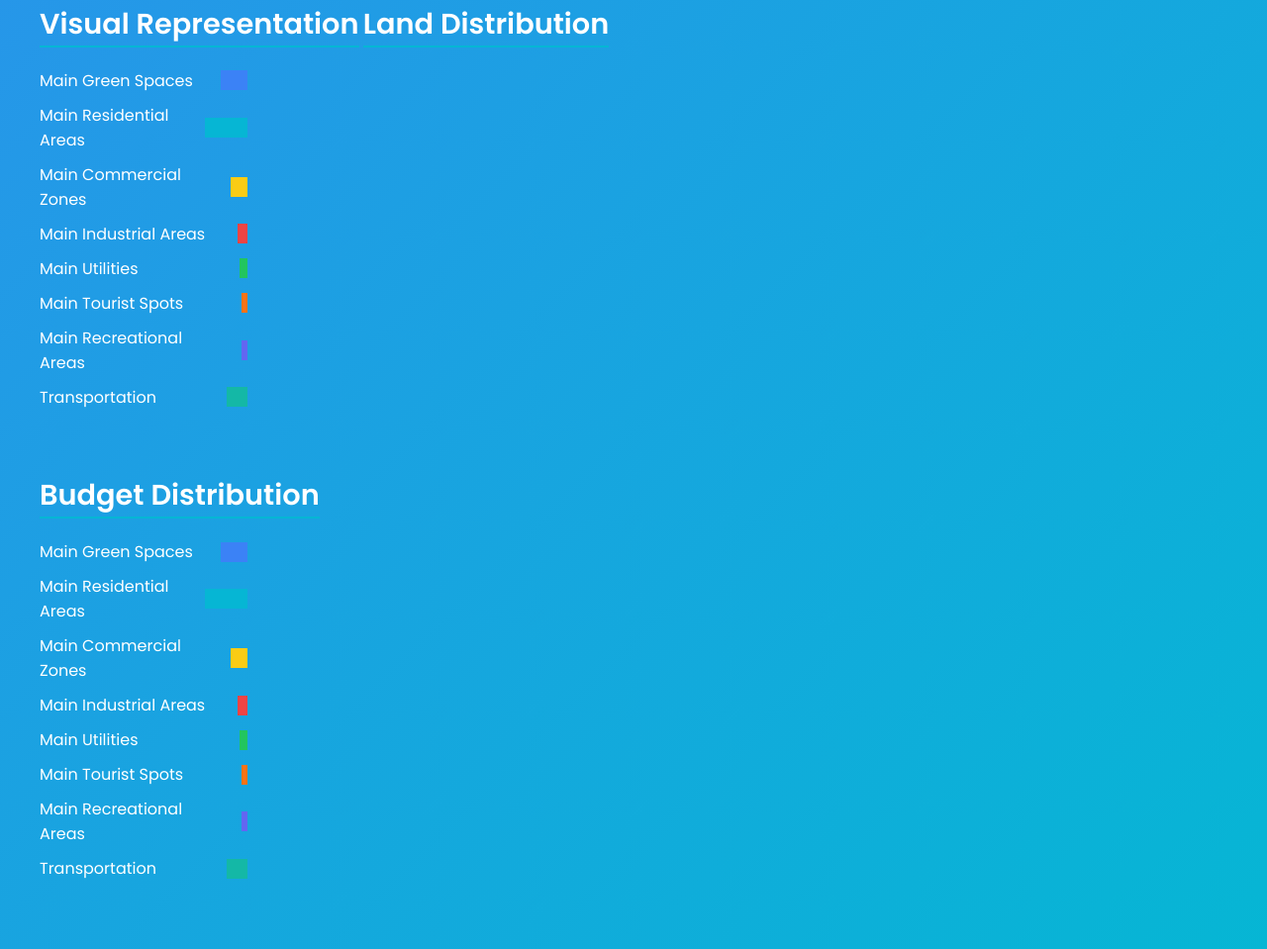
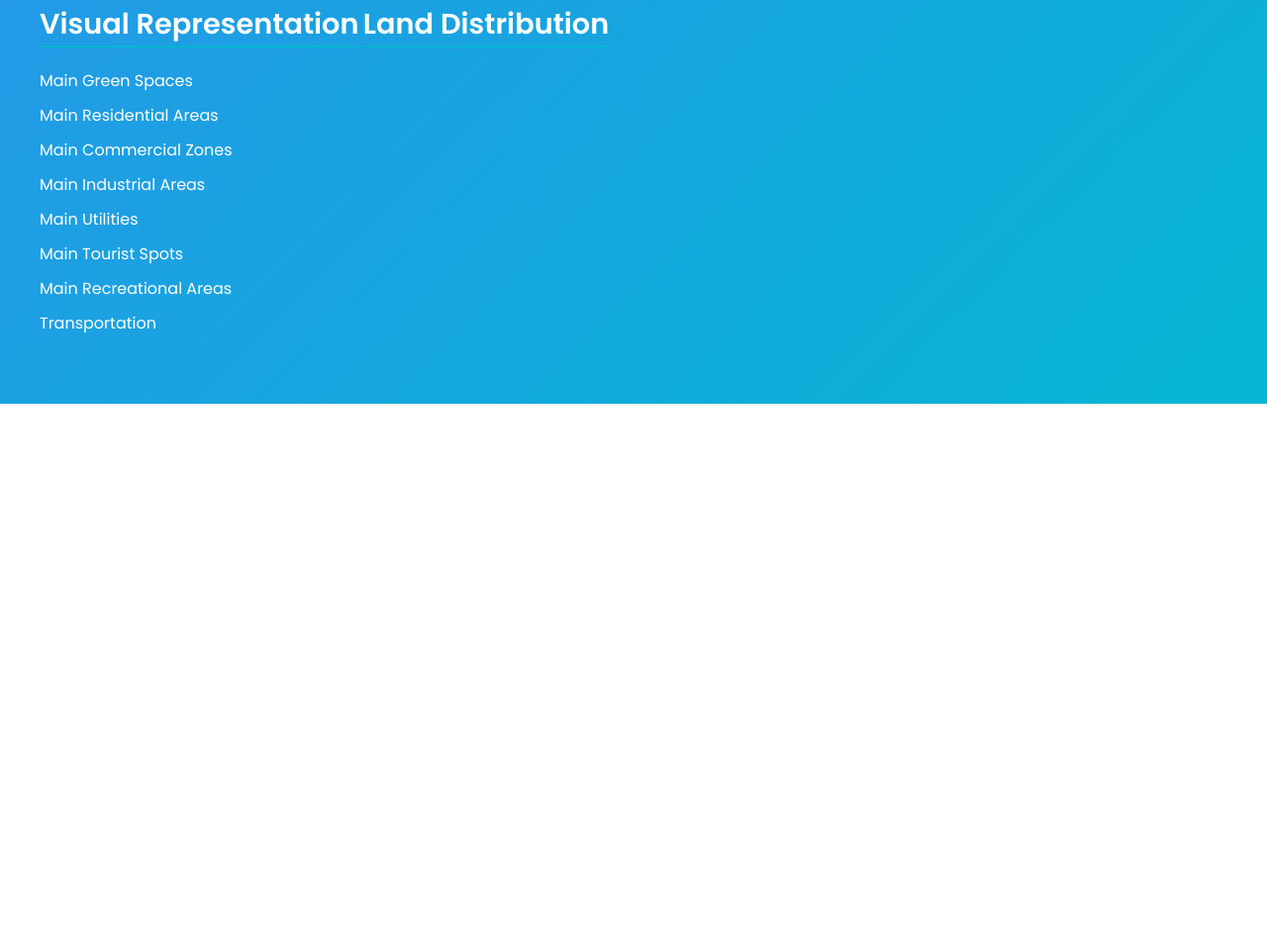
Before and after one commit to ErannaTP/Kaveri-Vana_Smart_City, a plain HTML site: page project_overview.html in a window 1280 px wide. Shown: the part 1461-2420 px from the top of the page at 99% size. After the commit the page ends 1869 px from the top, so only its background shows below. Drawn offline with Linux system fonts and the light colour scheme.

Commit message:
Update project_overview.html

```diff
--- a/project_overview.html
+++ b/project_overview.html
@@ -185,74 +185,38 @@
         <div class="bar-container">
             <div class="bar-item">
                 <span class="bar-label">Main Green Spaces</span>
-                <div class="bar" style="width: 15%; background-color: #3b82f6;"></div>
+                <div class="bar" style="height: 15%; background-color: #3b82f6;"></div>
             </div>
             <div class="bar-item">
                 <span class="bar-label">Main Residential Areas</span>
-                <div class="bar" style="width: 26%; background-color: #06b6d4;"></div>
+                <div class="bar" style="height: 26%; background-color: #06b6d4;"></div>
             </div>
             <div class="bar-item">
                 <span class="bar-label">Main Commercial Zones</span>
-                <div class="bar" style="width: 9%; background-color: #facc15;"></div>
+                <div class="bar" style="height: 9%; background-color: #facc15;"></div>
             </div>
             <div class="bar-item">
                 <span class="bar-label">Main Industrial Areas</span>
-                <div class="bar" style="width: 5%; background-color: #ef4444;"></div>
+                <div class="bar" style="height: 5%; background-color: #ef4444;"></div>
             </div>
             <div class="bar-item">
                 <span class="bar-label">Main Utilities</span>
-                <div class="bar" style="width: 4%; background-color: #22c55e;"></div>
+                <div class="bar" style="height: 4%; background-color: #22c55e;"></div>
             </div>
             <div class="bar-item">
                 <span class="bar-label">Main Tourist Spots</span>
-                <div class="bar" style="width: 3%; background-color: #f97316;"></div>
+                <div class="bar" style="height: 3%; background-color: #f97316;"></div>
             </div>
             <div class="bar-item">
                 <span class="bar-label">Main Recreational Areas</span>
-                <div class="bar" style="width: 3%; background-color: #6366f1;"></div>
+                <div class="bar" style="height: 3%; background-color: #6366f1;"></div>
             </div>
             <div class="bar-item">
                 <span class="bar-label">Transportation</span>
-                <div class="bar" style="width: 11%; background-color: #14b8a6;"></div>
+                <div class="bar" style="height: 11%; background-color: #14b8a6;"></div>
             </div>
         </div>
 
-        <!-- Budget Distribution Graph -->
-        <h3>Budget Distribution</h3>
-        <div class="bar-container">
-            <div class="bar-item">
-                <span class="bar-label">Main Green Spaces</span>
-                <div class="bar" style="width: 15%; background-color: #3b82f6;"></div>
-            </div>
-            <div class="bar-item">
-                <span class="bar-label">Main Residential Areas</span>
-                <div class="bar" style="width: 26%; background-color: #06b6d4;"></div>
-            </div>
-            <div class="bar-item">
-                <span class="bar-label">Main Commercial Zones</span>
-                <div class="bar" style="width: 9%; background-color: #facc15;"></div>
-            </div>
-            <div class="bar-item">
-                <span class="bar-label">Main Industrial Areas</span>
-                <div class="bar" style="width: 5%; background-color: #ef4444;"></div>
-            </div>
-            <div class="bar-item">
-                <span class="bar-label">Main Utilities</span>
-                <div class="bar" style="width: 4%; background-color: #22c55e;"></div>
-            </div>
-            <div class="bar-item">
-                <span class="bar-label">Main Tourist Spots</span>
-                <div class="bar" style="width: 3%; background-color: #f97316;"></div>
-            </div>
-            <div class="bar-item">
-                <span class="bar-label">Main Recreational Areas</span>
-                <div class="bar" style="width: 3%; background-color: #6366f1;"></div>
-            </div>
-            <div class="bar-item">
-                <span class="bar-label">Transportation</span>
-                <div class="bar" style="width: 11%; background-color: #14b8a6;"></div>
-            </div>
-        </div>
     </section>
 </body>
 </html>
```
